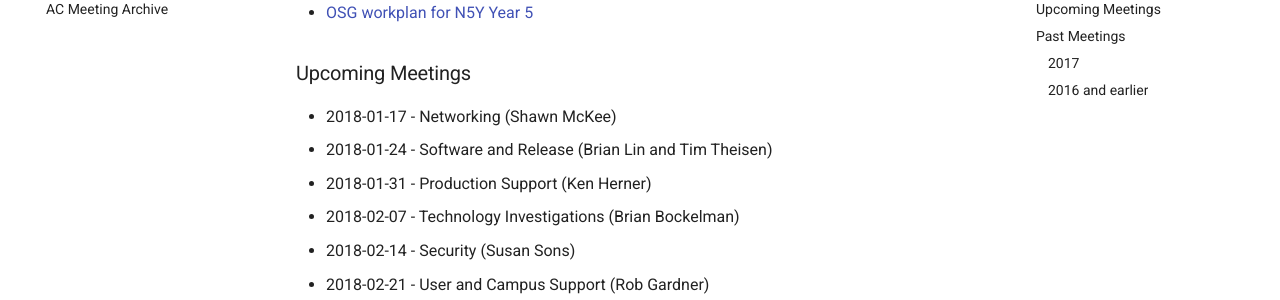
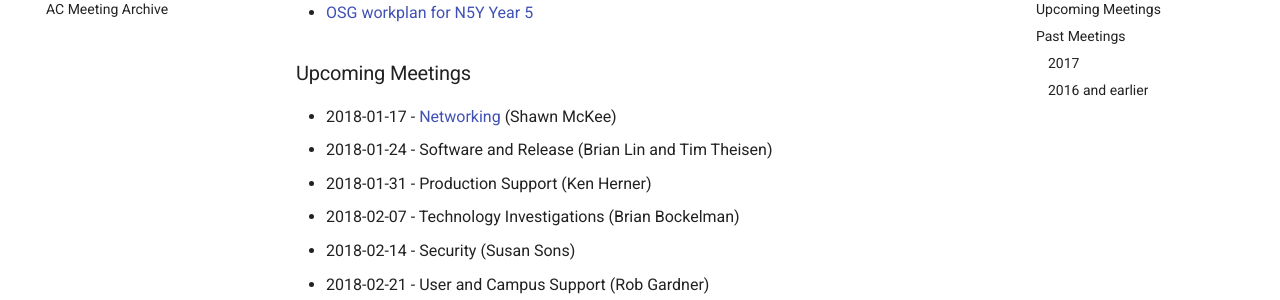
Before and after one commit to ppaschos/management-1, an MkDocs documentation site: the page built from docs/area-coordinators.md, in a window 1280 px wide and 900 px high, scrolled down 969 px. Shown: the part 153-453 px from the top of the window. Built offline with MkDocs 1.6.1 and Material for MkDocs 9.7.7, drawn with Linux system fonts in a browser that asks for light colours; old or Windows-style settings are respelled for this version of MkDocs; part of the change alters nothing that is shown.

Commit message:
Added URL for 2018-01-17

```diff
--- a/docs/area-coordinators.md
+++ b/docs/area-coordinators.md
@@ -44,7 +44,7 @@ The current Area Coordinators are:
 
 ### Upcoming Meetings
 
-- 2018-01-17 - Networking (Shawn McKee)
+- 2018-01-17 - [Networking](https://drive.google.com/open?id=1Vz99vppmMCRKVj9xupWRNVOxdlBAjRU7) (Shawn McKee)
 - 2018-01-24 - Software and Release (Brian Lin and Tim Theisen)
 - 2018-01-31 - Production Support (Ken Herner)
 - 2018-02-07 - Technology Investigations (Brian Bockelman)
```
